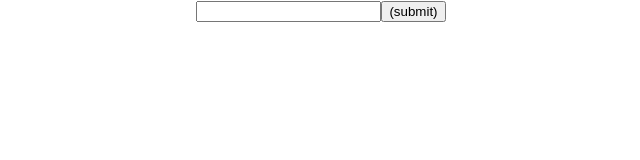
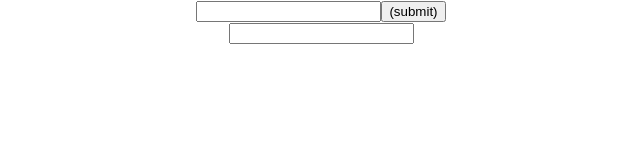
Before and after one commit to vol11-221-friends/frontend, a React (Create React App) app in the folder my-app/: page / in a window 1280 px wide. Shown: the top 160 px of the page, without its empty margins (319-959 px from the left). Built offline with nearby package versions, Linux system fonts and the light colour scheme.

Commit message:
値を受け取ります！

```diff
--- a/my-app/src/App.js
+++ b/my-app/src/App.js
@@ -3,19 +3,28 @@ import './App.css';
 import React, {useState} from "react"
 import axios from "axios";
 
-
 function App() {
   const[value,setValue] = React.useState("");
+  const[appeal,setAppeal] = React.useState("");
+  const[temp,setTemp] = React.useState("");
+
   var obj = {}
   const json = (text) =>{
     setValue(text)
-    obj={"name":text}
-    console.log(obj)
+  }
+
+  const skill = (text) =>{
+    setAppeal(text)
   }
 
   const tuusin = () =>{
-    const res = axios.post('/user', obj)
-    console.log(res);
+    obj={"gitname":value,"appeal":appeal}
+    console.log(obj)
+    axios.post('http://6997-126-157-115-175.ngrok.io/', obj).then(res => {
+    setTemp(res.data.point);
+    console.log(temp);
+    })
+
   }
 
   return (
@@ -25,9 +34,15 @@ function App() {
             <input
              value={value}
              onChange = {event => json(event.target.value)}  />
-             <input type="button" value="(submit)" onClick={tuusin} />
+
+            <input type="button" value="(submit)" onClick={tuusin} />
           </form>
-
+          <form>
+            <input
+             value={appeal}
+             onChange = {event => skill(event.target.value)}  />
+          </form>
+          <h1> {temp} </h1>
     </div>
   );
 }
```
